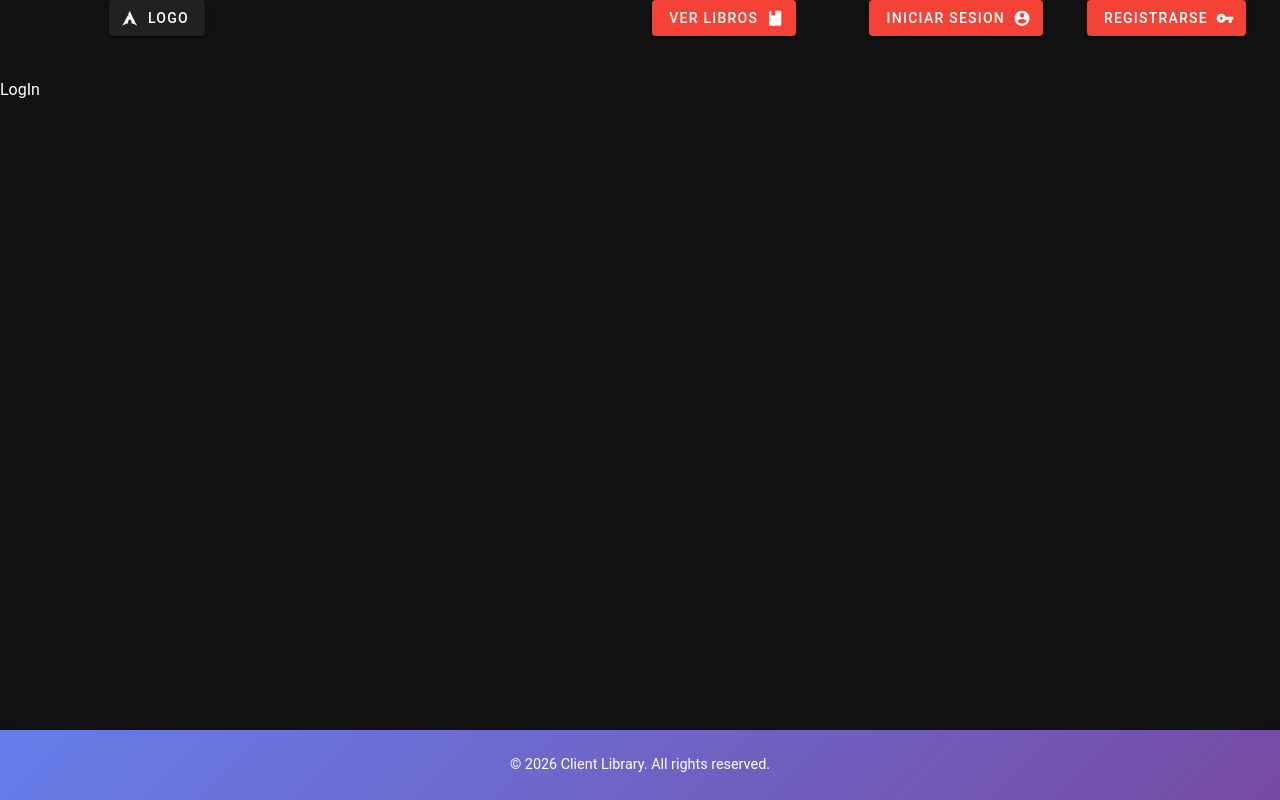
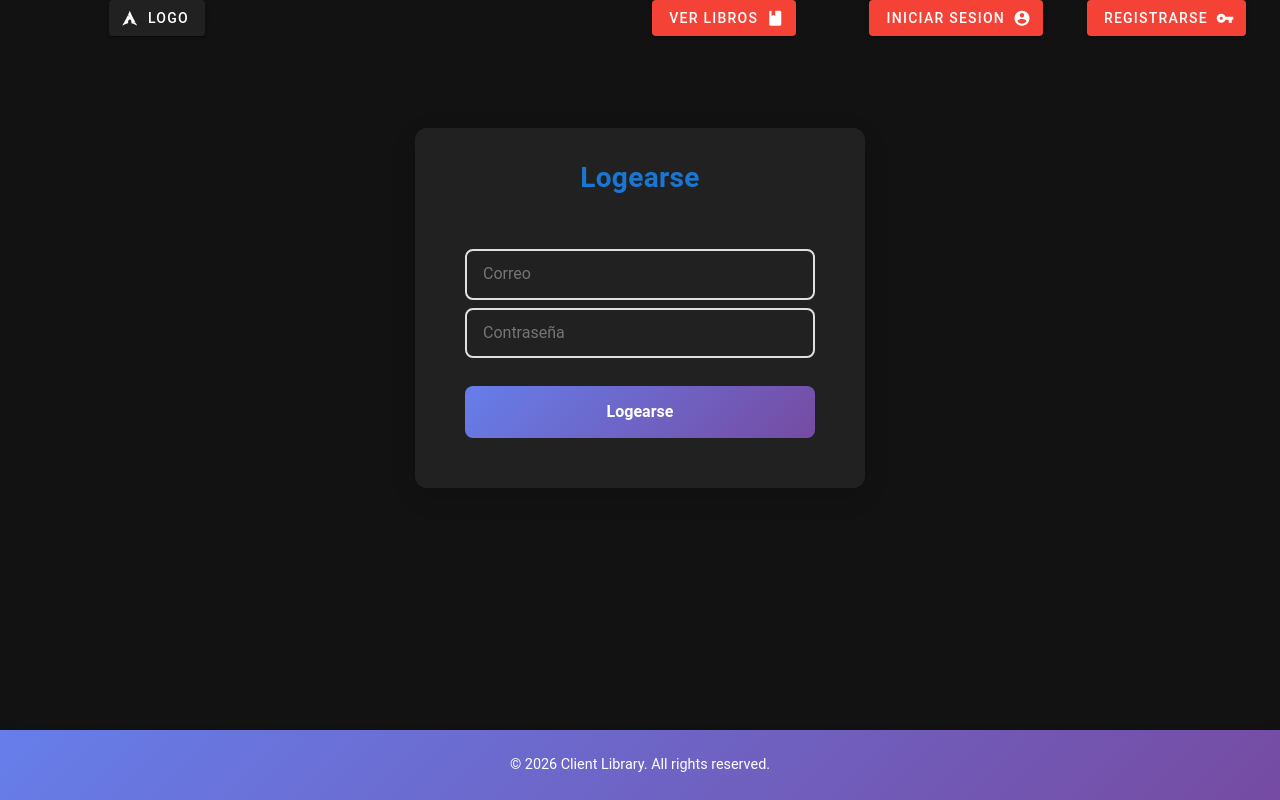
Before and after one commit to PabloLanero/ClientLibrary, a Vue app in the folder Frontend/: page /Login in a window 1280 px wide. Built offline with nearby package versions, Linux system fonts and the light colour scheme; no server answers.

Commit message:
Añadido logica para login + visualizacion de los datos del usuario

```diff
--- a/Frontend/src/components/Header.vue
+++ b/Frontend/src/components/Header.vue
@@ -1,8 +1,10 @@
 <script setup lang="ts">
 import { useRouter, useRoute } from 'vue-router';
+import { useUserStore } from '@/stores/Central'
 
+// Variables
 const router = useRouter()
-
+const { user } = useUserStore()
 function irLogin(){
     router.push('/LogIn')
 }
@@ -11,6 +13,10 @@ function irSigIn(){
 }
 function irLibros(){
     router.push('/Books')
+}
+
+function irUser() {
+    router.push('/User')
 }
 </script>
 <template>
@@ -28,15 +34,18 @@ function irLibros(){
 
             </v-col>
             <v-col md="6">
-                <v-row cols="12" align="center">
+                <v-row cols="12" align="end">
                     <v-col md="4">
                          <v-btn :text="$t('header.btnLibros')" append-icon="mdi-book" @click="irLibros" color="red" />
                     </v-col>
-                    <v-col md="4">
+                    <v-col v-if="(user.token === '')" md="4">
                         <v-btn :text="$t('header.btnLogin')" append-icon="mdi-account-circle" @click="irLogin" color="red" />
                     </v-col>
-                    <v-col md="4">
+                    <v-col v-if="(user.token === '')" md="4">
                         <v-btn :text="$t('header.btnSignin')" append-icon="mdi-key" @click="irSigIn" color="red" />
+                    </v-col>
+                    <v-col v-if="user.token !== ''" md="4">
+                        <v-btn :text="$t('header.btnProfile')" append-icon="mdi-account-circle" @click="irUser" color="red" />
                     </v-col>
                 </v-row>
             </v-col>
--- a/Frontend/src/i18n/i18n.ts
+++ b/Frontend/src/i18n/i18n.ts
@@ -14,7 +14,8 @@ export const i18n = createI18n({
         header:{
             btnLibros: 'Ver Libros',
             btnSignin: 'Registrarse',
-            btnLogin: 'Iniciar sesion'
+            btnLogin: 'Iniciar sesion',
+            btnProfile: 'Ver Perfil',
         },
         landing: {
             bienvenida: {
@@ -41,14 +42,18 @@ export const i18n = createI18n({
             sigin: 'Registrarse',
             email: 'Correo',
             password: 'Contraseña',
-            btnSigin: 'Inciar sesion',
-
+            btnSigin: 'Registrarse',
+        },
+        login:{
+            login: 'Logearse',
+            btnLogin: 'Logearse',
         },
         forms:{
             isEmpty: 'Este campo es obligatorio',
             notEmail: 'Este campo tiene que ser un email valido',
             invalidPassword: 'La contraseña debe contener al menos 8 caracteres',
-            userRegistered: 'Este correo ya tiene un usuario asociado'
+            userRegistered: 'Este correo ya tiene un usuario asociado',
+            notExist: 'Este usuario no existe'
         }
     }
   }
--- /dev/null
+++ b/Frontend/src/models/DTOs/Login.ts
@@ -0,0 +1,4 @@
+export interface Login {
+    email:string,
+    password: string
+}
--- a/Frontend/src/stores/Central.ts
+++ b/Frontend/src/stores/Central.ts
@@ -6,6 +6,7 @@ import type { Libro } from '@/models/Libros'
 import type { Auth } from '@/models/Auth'
 import type { Usuario } from '@/models/Usuario'
 import type { Register } from '@/models/DTOs/Register'
+import type { Login } from '@/models/DTOs/Login'
 
 const idioma = ref<string>('es')
 
@@ -34,13 +35,13 @@ export const useUserStore = defineStore('userStore', () => {
   const user = ref<Auth>({
     token: ''
   })
+  const header = {
+      'Content-Type': 'application/json',
+  }
 
   async function register(usuario: Register): Promise<boolean>{
     user.value = {
       token: ''
-    }
-    const header = {
-        'Content-Type': 'application/json',
     }
 
     let bRet = fetch('http://localhost:8941/Auth/Register', {
@@ -62,8 +63,33 @@ export const useUserStore = defineStore('userStore', () => {
     })
     return bRet
 }
+  async function login(usuario: Login): Promise<boolean>{
+    user.value = {
+      token: ''
+    }
 
-  return {user, register}
+    let bRet = fetch('http://localhost:8941/Auth/Login', {
+        method: 'POST',
+        headers: header,
+        body: JSON.stringify(usuario),
+    }).then(res => {
+      // debugger
+      if(res.status === 401) throw new Error('Este usuario no existe')
+
+      return res.json()
+    }).then((res: Auth) => {
+
+        user.value = res
+      return true
+    })
+    .catch(err  => {
+      return false
+    })
+    return bRet
+}
+
+
+  return {user, register, login}
 })
 
 
--- a/Frontend/src/views/Login/LogIn.vue
+++ b/Frontend/src/views/Login/LogIn.vue
@@ -1,6 +1,123 @@
 <script setup lang="ts">
+// Imports
+import { ErrorMessage, Field, Form} from 'vee-validate'
+import { useValidation, useUserStore } from '@/stores/Central';
+import { ref } from 'vue';
+import { useRouter } from 'vue-router'
+// Type
+import type { Register } from '@/models/DTOs/Register';
+import type { Auth } from '@/models/Auth';
+import type { Login } from '@/models/DTOs/Login';
+
+
+
+// Constantes
+const usuario = ref<Login>({
+    email: '',
+    password: ''
+})
+const seLogueo = ref<boolean>()
+const {  login } = useUserStore()
+const { validateEmail, validatePassword } = useValidation()
+const router = useRouter()
+async function submit (values: any){
+    usuario.value.email = values.email
+    usuario.value.password = values.password
+
+    let dejo = await login(usuario.value)
+    if (dejo) router.push('/User')
+    seLogueo.value = !dejo
+  }
+
 
 </script>
 <template>
-    LogIn
+    <v-card class="signin-card">
+        <v-card-title class="signin-title">{{ $t('login.login') }}</v-card-title>
+        <Form @submit="submit">
+            <v-card-text class="signin-content">
+                <Field class="signin-field" :model-value="usuario.email" name="email" :rules="validateEmail"
+                 :placeholder="$t('sigin.email')"/>
+                <ErrorMessage class="signin-error" name="email"/>
+                <Field class="signin-field" name="password" type="password" :model-value="usuario.password"
+                :placeholder="$t('sigin.password')"/>
+                <ErrorMessage class="signin-error" name="password"/>
+                <span v-if="seLogueo" class="signin-error">{{$t('forms.notExist')}}</span>
+            </v-card-text>
+            <v-card-actions class="signin-actions">
+                <button  class="signin-btn" name="btn" >{{$t('login.btnLogin')}}</button>
+            </v-card-actions>
+        </Form>
+    </v-card>
 </template>
+
+<style scoped>
+.signin-card {
+    max-width: 450px;
+    margin: 50px auto;
+    padding: 20px;
+    border-radius: 12px;
+    box-shadow: 0 8px 24px rgba(0, 0, 0, 0.15);
+}
+
+.signin-title {
+    font-size: 28px;
+    font-weight: 700;
+    text-align: center;
+    color: #1976d2;
+    margin-bottom: 20px;
+}
+
+.signin-content {
+    padding: 20px 30px;
+}
+
+.signin-field {
+    width: 100%;
+    padding: 12px 16px;
+    margin-bottom: 8px;
+    border: 2px solid #e0e0e0;
+    border-radius: 8px;
+    font-size: 16px;
+    transition: border-color 0.3s;
+}
+
+.signin-field:focus {
+    outline: none;
+    border-color: #1976d2;
+}
+
+.signin-error {
+    display: block;
+    color: #d32f2f;
+    font-size: 13px;
+    margin-bottom: 12px;
+    margin-top: -4px;
+}
+
+.signin-actions {
+    padding: 0 30px 30px;
+}
+
+.signin-btn {
+    width: 100%;
+    padding: 14px;
+    background: linear-gradient(135deg, #667eea 0%, #764ba2 100%);
+    color: white;
+    border: none;
+    border-radius: 8px;
+    font-size: 16px;
+    font-weight: 600;
+    cursor: pointer;
+    transition: transform 0.2s, box-shadow 0.2s;
+}
+
+.signin-btn:hover {
+    transform: translateY(-2px);
+    box-shadow: 0 6px 20px rgba(102, 126, 234, 0.4);
+}
+
+.signin-btn:active {
+    transform: translateY(0);
+}
+</style>
--- a/Frontend/src/views/Profile/User/User.vue
+++ b/Frontend/src/views/Profile/User/User.vue
@@ -1,5 +1,6 @@
 <script setup lang="ts">
 import { useUserStore } from '@/stores/Central';
+import UserCard from './components/UserCard.vue';
 
 const { user } = useUserStore();
 
@@ -7,7 +8,7 @@ const { user } = useUserStore();
 </script>
 <template>
     <div>
-        {{ user }}
+        <UserCard :user="user.usuario " />
 
     </div>
 </template>
--- /dev/null
+++ b/Frontend/src/views/Profile/User/components/UserCard.vue
@@ -0,0 +1,72 @@
+<script setup lang="ts">
+import type { Usuario } from '@/models/Usuario';
+
+const props = defineProps<{
+    user?: Usuario
+}>()
+</script>
+<template>
+    <v-card class="user-card">
+        <v-card-text class="user-card-content">
+            <div class="user-avatar">
+                <v-icon size="80" color="primary">mdi-account-circle</v-icon>
+            </div>
+            <div class="user-info">
+                <h2 class="user-name">{{ user?.nombre }} {{ user?.apellido }}</h2>
+                <p class="user-email"><v-icon size="18">mdi-email</v-icon> {{ user?.email }}</p>
+                <p class="user-role" v-if="user?.rol === 'admin'"><v-icon size="18">mdi-shield-account</v-icon> {{ user?.rol }}</p>
+                <p class="user-date"><v-icon size="18">mdi-calendar</v-icon> {{ user?.fechaRegistro }}</p>
+                <v-chip :color="user?.estaActivo ? 'success' : 'error'" size="small" class="user-status">
+                    {{ user?.estaActivo ? 'Activo' : 'Inactivo' }}
+                </v-chip>
+            </div>
+        </v-card-text>
+    </v-card>
+</template>
+
+<style scoped>
+.user-card {
+    max-width: 500px;
+    margin: 20px auto;
+    border-radius: 16px;
+    box-shadow: 0 4px 20px rgba(0, 0, 0, 0.1);
+}
+
+.user-card-content {
+    display: flex;
+    gap: 24px;
+    padding: 32px;
+}
+
+.user-avatar {
+    display: flex;
+    align-items: center;
+    justify-content: center;
+}
+
+.user-info {
+    flex: 1;
+}
+
+.user-name {
+    font-size: 24px;
+    font-weight: 700;
+    margin-bottom: 12px;
+    color: #1976d2;
+}
+
+.user-email,
+.user-role,
+.user-date {
+    display: flex;
+    align-items: center;
+    gap: 8px;
+    margin-bottom: 8px;
+    color: #666;
+    font-size: 14px;
+}
+
+.user-status {
+    margin-top: 12px;
+}
+</style>
--- a/Frontend/src/views/main.vue
+++ b/Frontend/src/views/main.vue
@@ -10,9 +10,9 @@ const router = useRoute()
 <template>
 <div class="app-container">
   <!-- Por si se esta logeando o no -->
-  <Header v-if="!router.path.includes('SigIn') && !router.path.includes('LogIn') " />
+  <Header v-if="!router.path.includes('SigIn') && !router.path.includes('LogIn') "/>
   <RouterView />
-  <Footer />
+  <Footer v-if="!router.path.includes('SigIn') && !router.path.includes('LogIn') "/>
 </div>
 </template>
 
```
